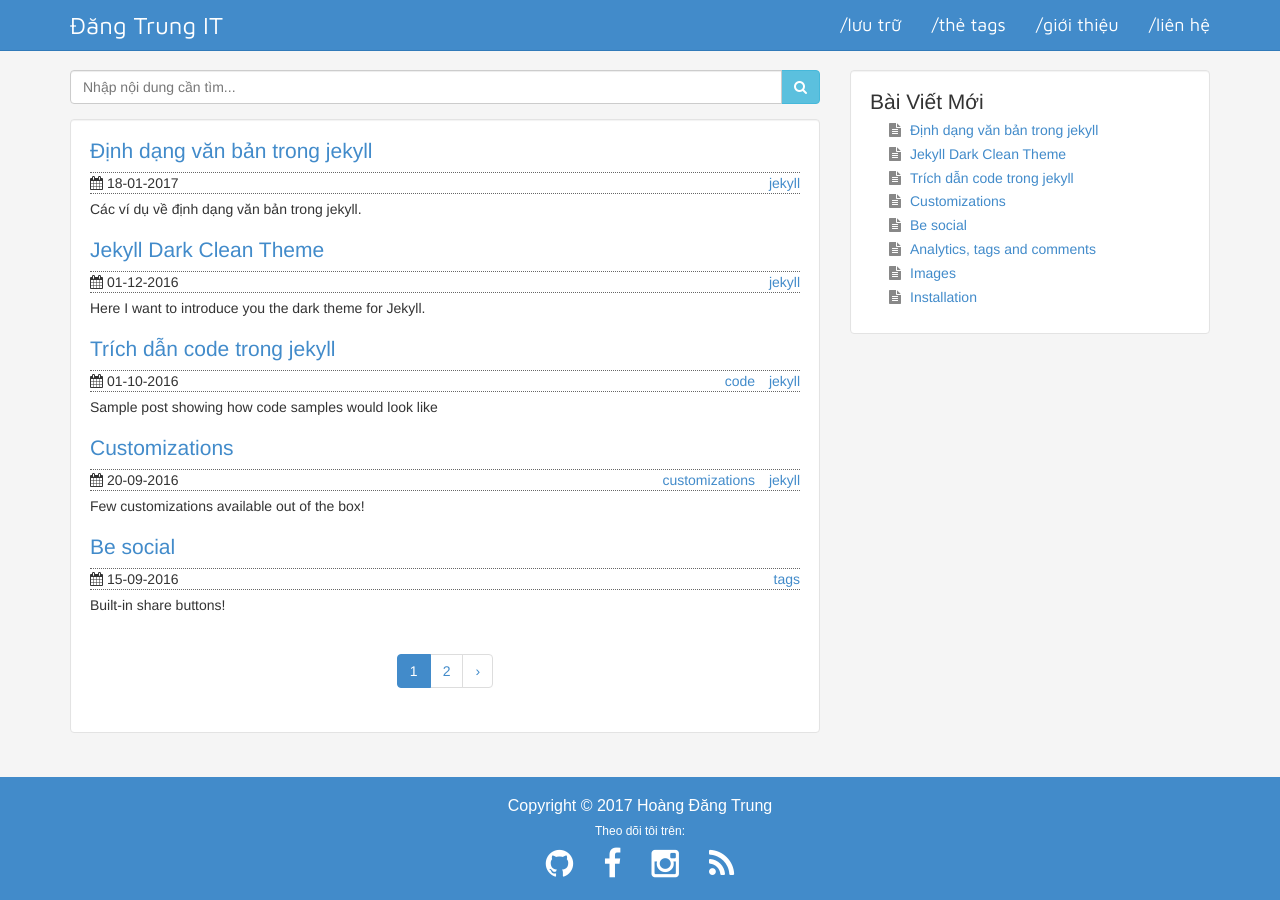
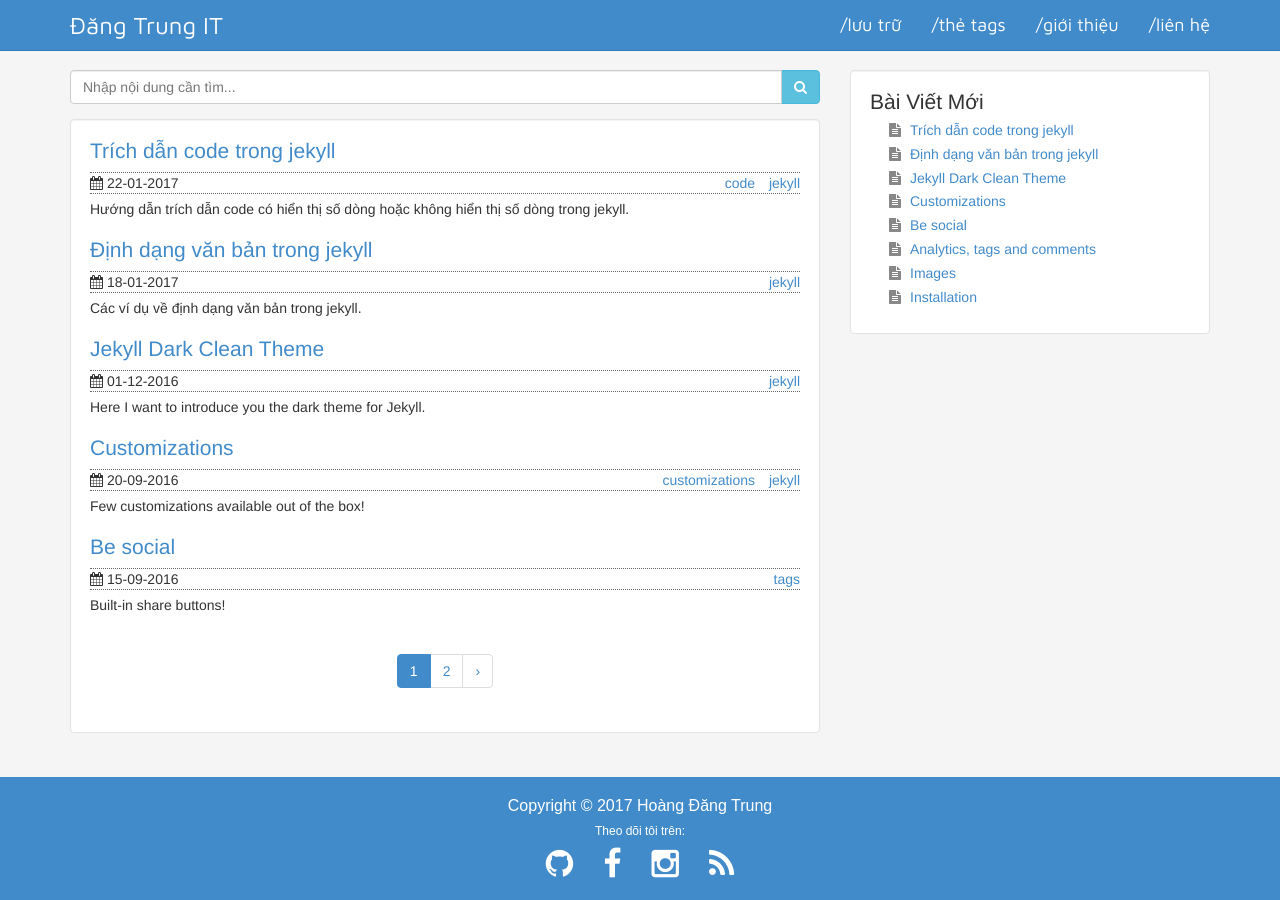
Before and after one commit to hoangdangtrungvn/hoangdangtrungvn.github.io, a Jekyll site: the page built from index.html, in a window 1280 px wide. Built offline with Jekyll 4.4.1, drawn with Linux system fonts in a browser that asks for light colours; the list of posts is cut into pages by our own code.

Commit message:
update post

```diff
--- a/_posts/2016-10-01-code-syntax-highlighting.md
+++ b/_posts/2017-01-22-trich-dan-code-trong-jekyll.md
@@ -1,15 +1,16 @@
 ---
 layout: post
 title: Trích dẫn code trong jekyll
-date: 2016-10-01 16:25:06
+date: 2017-01-22 20:45:00
 tags: [code, jekyll]
-description: Sample post showing how code samples would look like
+description: Hướng dẫn trích dẫn code có hiển thị số dòng hoặc không hiển thị số dòng trong jekyll.
 ---
 
 # Hướng dẫn trích dẫn code
 
 Để trích dẫn code ta sử dụng: `{{ "{%" }} highlight tên_ngôn_ngữ %}`.
-Ví dụng với mã JSON:
+
+Ví dụng với mã JSON: `{{ "{%" }} highlight json %}`.
 {% highlight json %}
 {"employees":[
     {"hoTen":"Hoàng Đăng Trung", "ngaySinh":"05/03/1994"},
```
